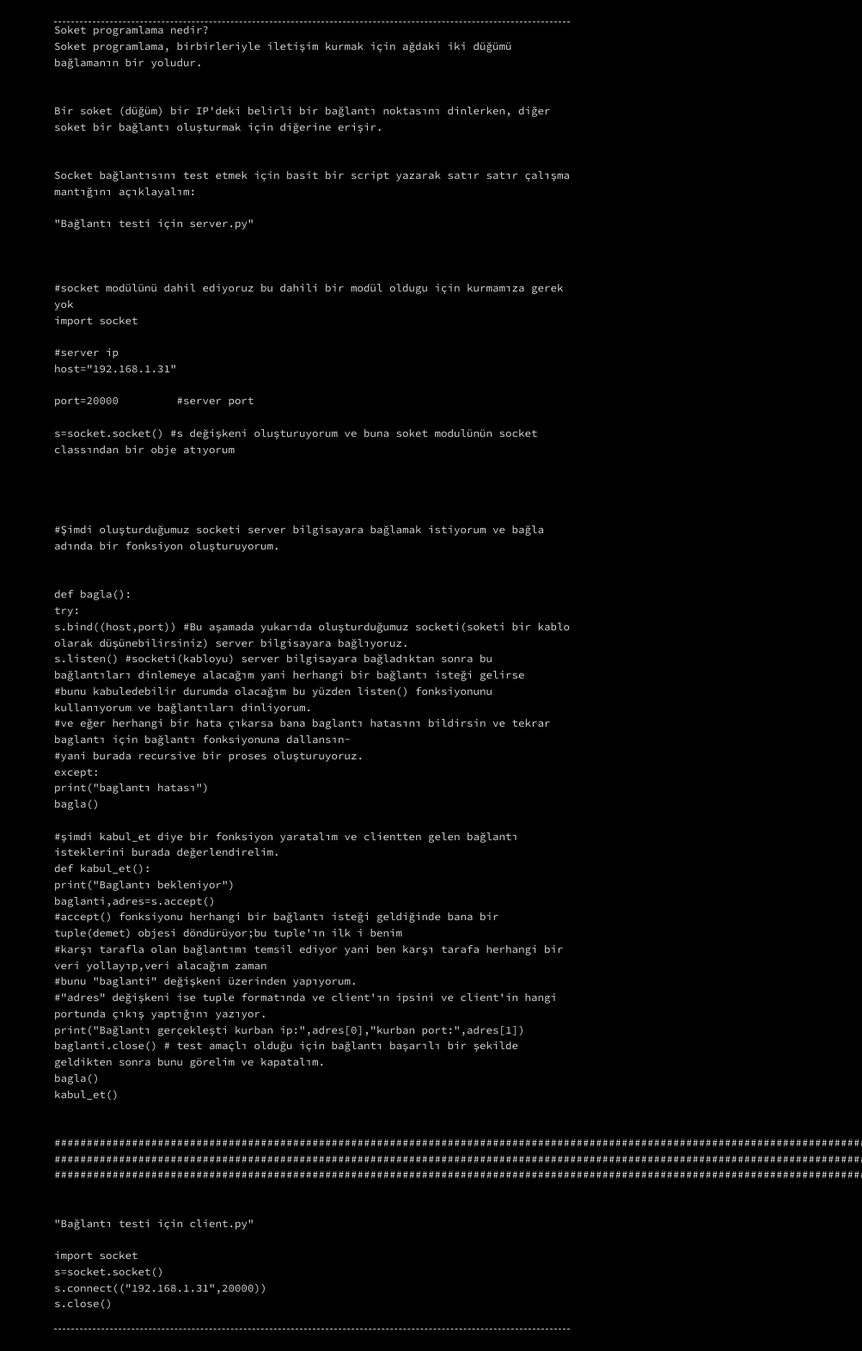
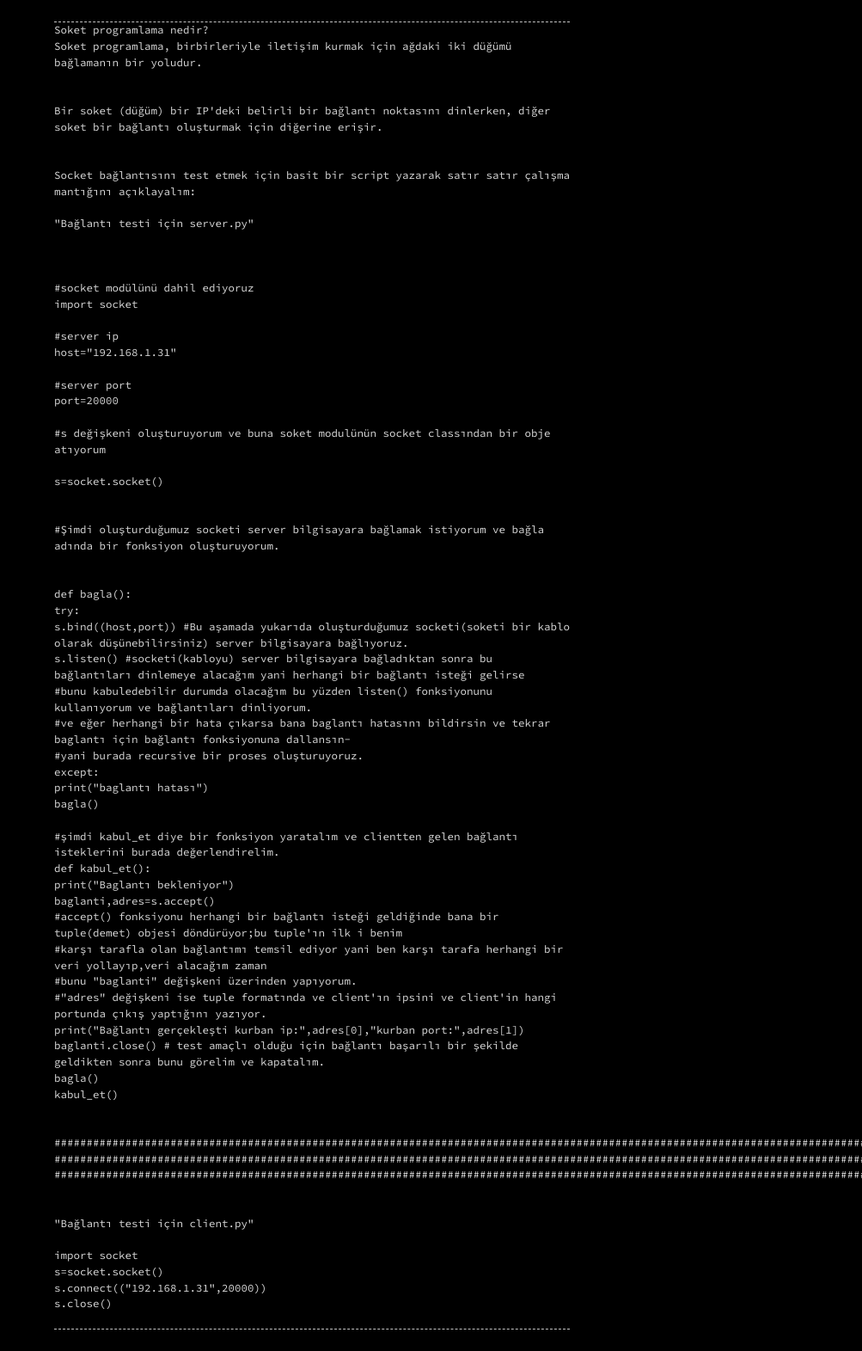
Before and after one commit to emredurmaz4/cosmosofcyberspace.github.io, a Jekyll site: the page trojan.html, which Jekyll copies as it is, in a window 1280 px wide. Shown: the whole page at 86% size, without its empty margins (277-1280 px from the left). Built offline with Jekyll 4.4.1, drawn with Linux system fonts in a browser that asks for light colours.

Commit message:
Update trojan.html

```diff
--- a/trojan.html
+++ b/trojan.html
@@ -21,12 +21,14 @@ Socket bağlantısını test etmek için basit bir script yazarak satır satır
 "Bağlantı testi için server.py"</br>
 
 </br></br></br>
-#socket modülünü dahil ediyoruz bu dahili bir modül oldugu için kurmamıza gerek yok</br>
+#socket modülünü dahil ediyoruz</br>
 import socket </br></br>
 #server ip</br>
 host="192.168.1.31"  </br></br>
-port=20000&nbsp;&nbsp;&nbsp;&nbsp;&nbsp;&nbsp;&nbsp;&nbsp;&nbsp;#server port</br></br>
-s=socket.socket()    #s değişkeni oluşturuyorum ve buna soket modulünün socket classından bir obje atıyorum</br></br>
+#server port</br>
+port=20000&nbsp;</br></br>
+#s değişkeni oluşturuyorum ve buna soket modulünün socket classından bir obje atıyorum</br></br>
+s=socket.socket()
 </br>
 </br></br>
 #Şimdi oluşturduğumuz socketi server bilgisayara bağlamak istiyorum ve bağla adında bir fonksiyon oluşturuyorum.</br></br></br>
```
